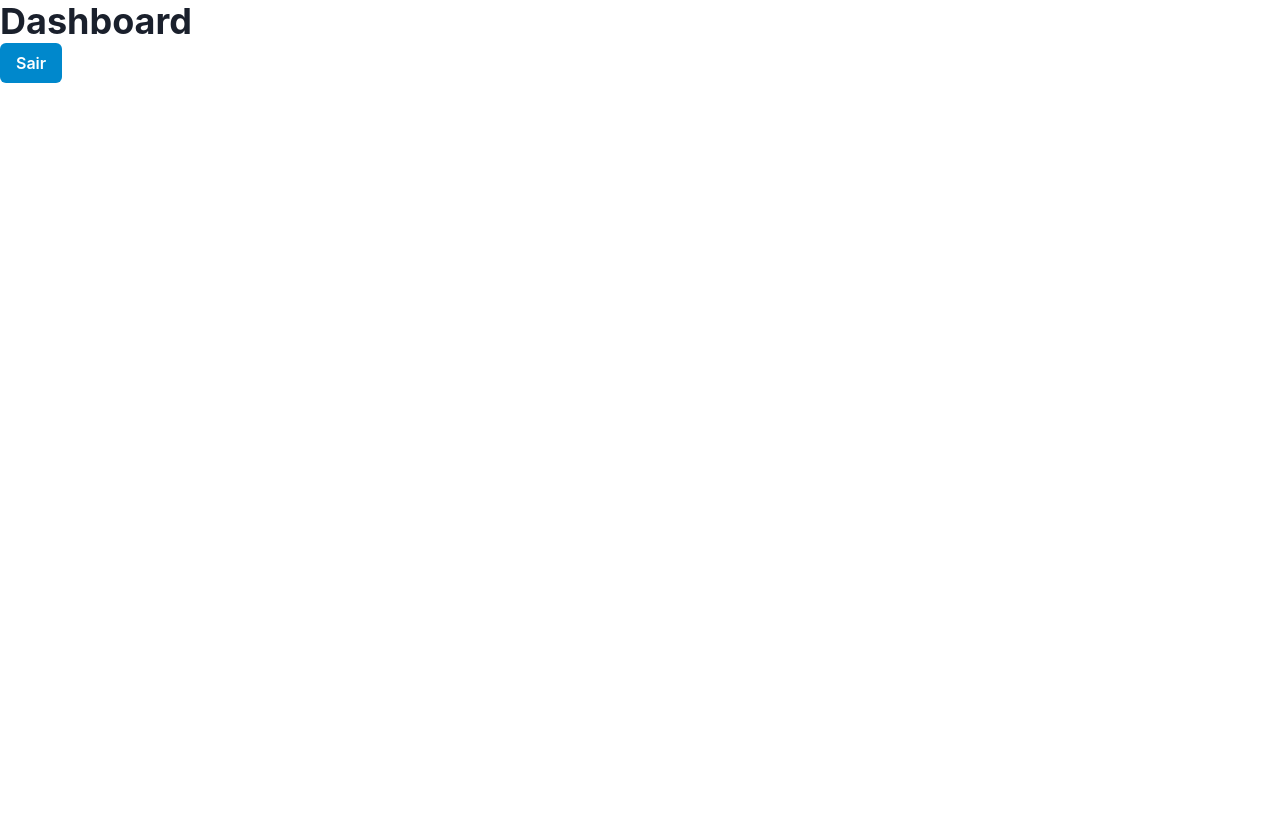
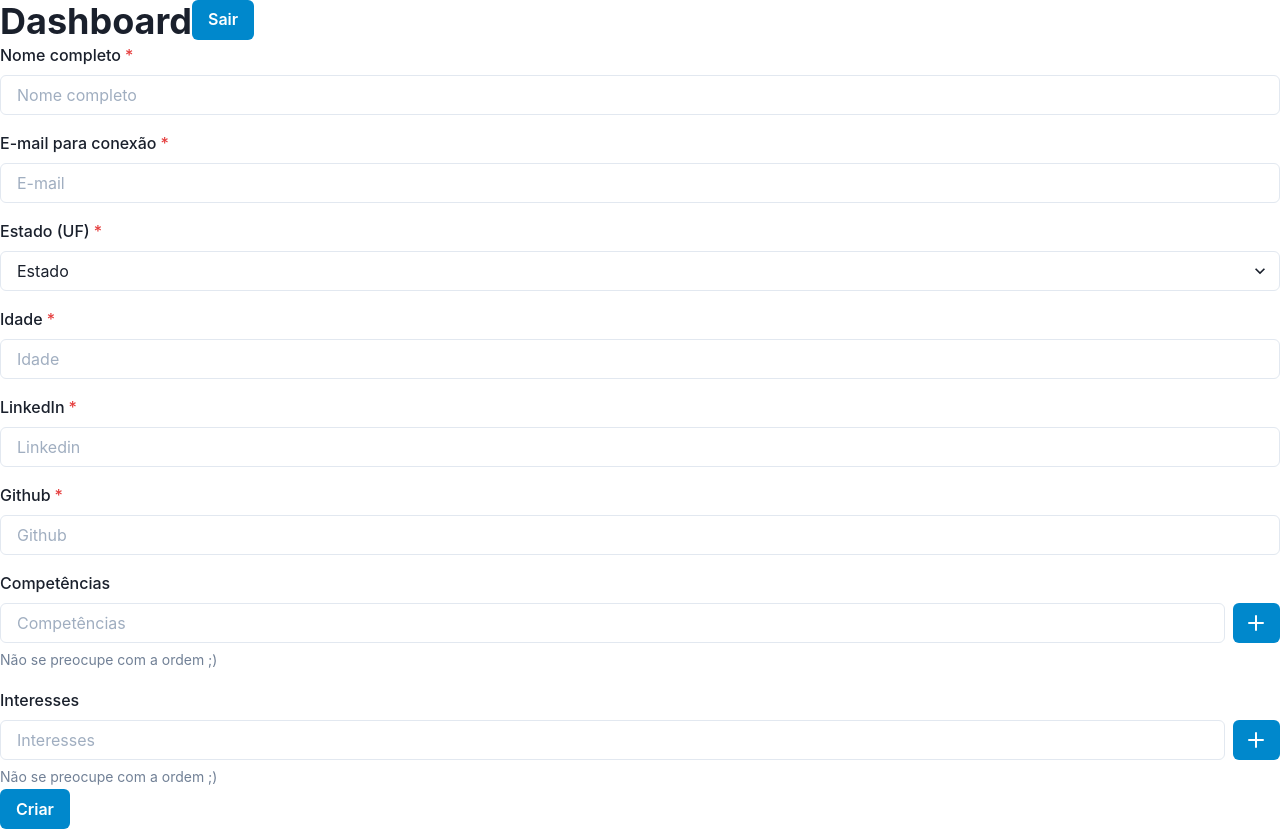
Before and after one commit to caioteixeiraa/tcc-front, a Next.js app in the folder lovelace/: page /dashboard in a window 1280 px wide. Before the commit the page ends 800 px from the top, so only its background shows below. Built offline with nearby package versions, Linux system fonts and the light colour scheme; sample sign-in values are in the browser's storage.

Commit message:
Adding menteeForm

```diff
--- /dev/null
+++ b/lovelace/helpers/states.js
@@ -0,0 +1 @@
+export const states = ["Acre", "Alagoas", "Amazonas", "Amapá", "Bahia", "Ceará", "Distrito Federal", "Espírito Santo", "Goiás", "Maranhão", "Mato Grosso", "Mato Grosso do Sul", "Minas Gerais", "Pará", "Paraíba", "Paraná", "Pernambuco", "Piauí", "Rio de Janeiro", "Rio Grande do Norte", "Rondônia", "Rio Grande do Sul", "Roraima", "Santa Catarina", "Sergipe", "São Paulo", "Tocantins"]
--- /dev/null
+++ b/lovelace/hooks/useForm.js
@@ -0,0 +1,24 @@
+import { useState } from 'react'
+
+const useForm = (initialState) => {
+  const [form, setForm] = useState(initialState)
+
+  const onChange = (event) => {
+    const { name, value } = event.target
+    setForm({...form, [name]: value})
+  }
+
+  const clearInput = (inputName) => {
+    setForm({...form, [inputName]: ""})
+  }
+
+  const clearAll = () => {
+    for (let input in form) {
+      form[input] = ""
+    }
+  }
+
+  return [form, onChange, clearInput, clearAll]
+}
+
+export default useForm
--- a/lovelace/package.json
+++ b/lovelace/package.json
@@ -9,6 +9,7 @@
     "lint": "next lint"
   },
   "dependencies": {
+    "@chakra-ui/icons": "^1.0.15",
     "@chakra-ui/react": "^1.6.7",
     "@emotion/react": "^11",
     "@emotion/styled": "^11",
--- a/lovelace/pages/dashboard.js
+++ b/lovelace/pages/dashboard.js
@@ -1,19 +1,221 @@
-import React from 'react'
+import React, { useEffect, useState } from 'react'
 import Link from 'next/link'
 import { Button } from '@chakra-ui/button'
-import { Heading, Box } from '@chakra-ui/react'
+import {
+    Heading,
+    Stack,
+    Box,
+    Input,
+    FormControl,
+    FormLabel,
+    FormErrorMessage,
+    FormHelperText,
+    Select,
+    Text
+} from '@chakra-ui/react'
 import { useProtectedPage } from '../hooks/useProtectedPage'
+import useForm from '../hooks/useForm'
+import { states } from '../helpers/states'
+import { AddIcon, DeleteIcon } from '@chakra-ui/icons'
 
 export const Dashboard = () => {
     useProtectedPage()
+    const [skills, setSkills] = useState([])
+    const [interests, setInterests] = useState([])
+
+    const menteeForm = [
+        {
+            label: "Nome completo",
+            name: "name",
+            placeholder: "Nome completo",
+            type: "text",
+            required: true,
+            inputType: "text"
+        },
+        {
+            label: "E-mail para conexão",
+            name: "email",
+            placeholder: "E-mail",
+            type: "email",
+            required: true,
+            inputType: "text"
+        },
+        {
+            label: "Estado (UF)",
+            name: "state",
+            placeholder: "Estado",
+            type: "text",
+            required: true,
+            inputType: "select"
+        },
+        {
+            label: "Idade",
+            name: "age",
+            placeholder: "Idade",
+            type: "number",
+            required: true,
+            inputType: "text"
+        },
+        {
+            label: "LinkedIn",
+            name: "linkedin",
+            placeholder: "Linkedin",
+            type: "text",
+            required: true,
+            inputType: "text"
+        },
+        {
+            label: "Github",
+            name: "github",
+            placeholder: "Github",
+            type: "text",
+            required: true,
+            inputType: "text"
+        },
+        {
+            label: "Competências",
+            name: "skills",
+            placeholder: "Competências",
+            type: "text",
+            required: false,
+            inputType: "multiple",
+            values: skills,
+            helperText: "Não se preocupe com a ordem ;)"
+        },
+        {
+            label: "Interesses",
+            name: "interests",
+            placeholder: "Interesses",
+            type: "text",
+            required: false,
+            inputType: "multiple",
+            values: interests,
+            helperText: "Não se preocupe com a ordem ;)"
+        },
+    ]
+
+    const initialForm = {}
+    useEffect(() => {
+        menteeForm.forEach((input) => {
+            initialForm[input.name] = ""
+        })
+    }, [])
+
+
+    const [form, onChange, clearInput, clearAll] = useForm(initialForm)
+
     const logout = () => {
         localStorage.removeItem('token')
     }
 
+    const submit = (event) => {
+        event.preventDefault()
+        const body = {
+            ...form,
+            skills: skills,
+            interests: interests
+        }
+        console.log(body)
+    }
+
+    const addInput = (inputName, value) => {
+        if (inputName === "skills") {
+            setSkills([value, ...skills])
+        } else if (inputName === "interests") {
+            setInterests([value, ...interests])
+        }
+        clearInput(inputName)
+    }
+
+    const removeInput = (inputName, value) => {
+        if (inputName === "skills") {
+            const index = skills.indexOf(value)
+            const skillsCopy = [...skills]
+            skillsCopy.splice(index, 1)
+            setSkills(skillsCopy)
+        } else if (inputName === "interests") {
+            const index = interests.indexOf(value)
+            const interestsCopy = [...interests]
+            interestsCopy.splice(index, 1)
+            setInterests(interestsCopy)
+        }
+        clearInput(inputName)
+    }
+
     return (
         <Box>
-            <Heading>Dashboard</Heading>
-            <Link href='/'><Button colorScheme='telegram' onClick={logout}>Sair</Button></Link>
+            <Box d='flex'>
+                <Heading>Dashboard</Heading>
+                <Link href='/'><Button colorScheme='telegram' onClick={logout}>Sair</Button></Link>
+            </Box>
+            <form onSubmit={submit}>
+                <Stack spacing={4}>
+                    {menteeForm.map((input) => {
+                        switch(input.inputType) {
+                            case "text":
+                                return (
+                                    <FormControl key={input.name} isRequired={input.required}>
+                                        <FormLabel>{input.label}</FormLabel>
+                                        <Input
+                                            name={input.name}
+                                            value={form[input.name]}
+                                            onChange={onChange}
+                                            placeholder={input.placeholder}
+                                            type={input.type}
+                                        />
+                                        {input.helperText && <FormHelperText>{input.helperText}</FormHelperText>}
+                                    </FormControl>
+                                )
+                            case "select":
+                                return (
+                                    <FormControl key={input.name} isRequired={input.required}>
+                                        <FormLabel>{input.label}</FormLabel>
+                                        <Select name={input.name} onChange={onChange} placeholder={input.placeholder}>
+                                            {states.map((state) => <option value={state} key={state}>{state}</option>)}
+                                        </Select>
+                                        {input.helperText && <FormHelperText>{input.helperText}</FormHelperText>}
+                                    </FormControl>
+                                )
+                            case "multiple":
+                                return (
+                                    <FormControl key={input.name} isRequired={input.required}>
+                                        <FormLabel>{input.label}</FormLabel>
+                                        <Box d="flex" alignItems="center">
+                                            <Input
+                                                name={input.name}
+                                                value={form[input.name]}
+                                                onChange={onChange}
+                                                placeholder={input.placeholder}
+                                                type={input.type}
+                                            />
+                                            <Button ml="8px" colorScheme="telegram" onClick={() => addInput(input.name, form[input.name])}>
+                                                <AddIcon w={4} h={4} />
+                                            </Button>
+                                        </Box>
+                                        {input.helperText && <FormHelperText>{input.helperText}</FormHelperText>}
+                                        <Box mt="4px">
+                                            {input.values.map((value) => {
+                                                return (
+                                                    <Box key={value} d="flex" alignItems="center" >
+                                                        <Input
+                                                            mt="4px"
+                                                            value={value}
+                                                            isReadOnly
+                                                        />
+                                                        <Button ml="8px" variant="outlined" colorScheme="telegram" onClick={() => removeInput(input.name, value)}>
+                                                            <DeleteIcon w={4} h={4} />
+                                                        </Button>
+                                                    </Box>
+                                                )
+                                            })}
+                                        </Box>
+                                    </FormControl>
+                                )
+                        }
+                    })}
+                </Stack>
+                <Button type="submit" colorScheme="telegram">Criar</Button>
+            </form>
         </Box>
     )
 }
```
Also changed, not shown: lovelace/pages/index.js (+12 -0 lines), 1 other file (tests, documents, lock files or other folders).
